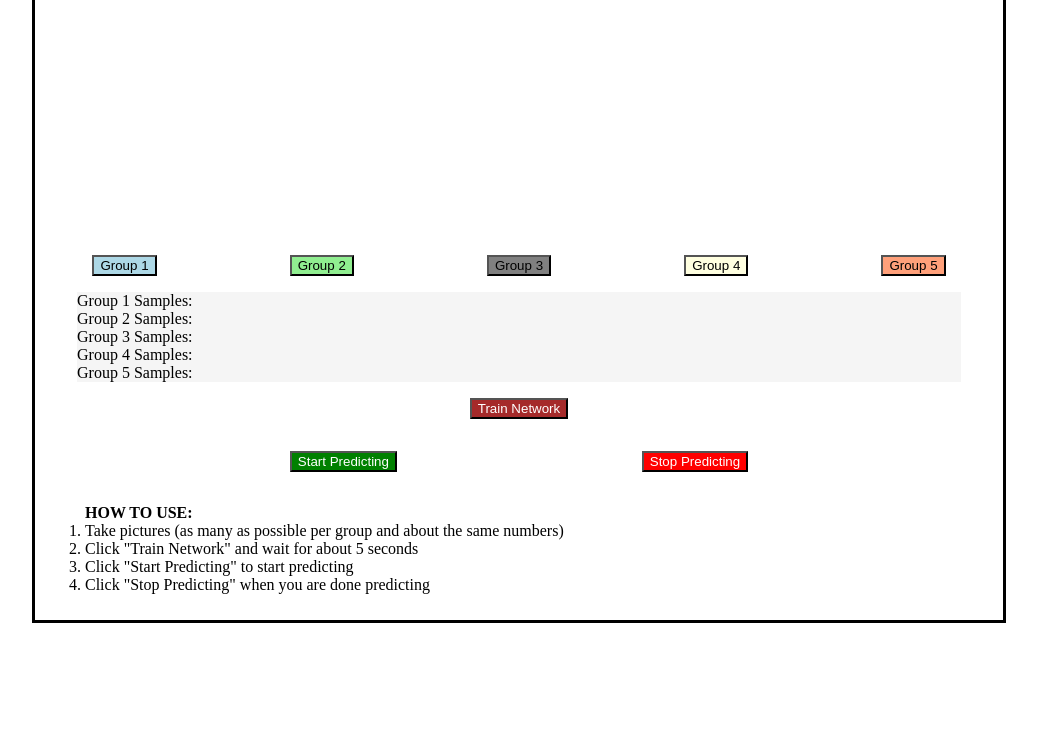
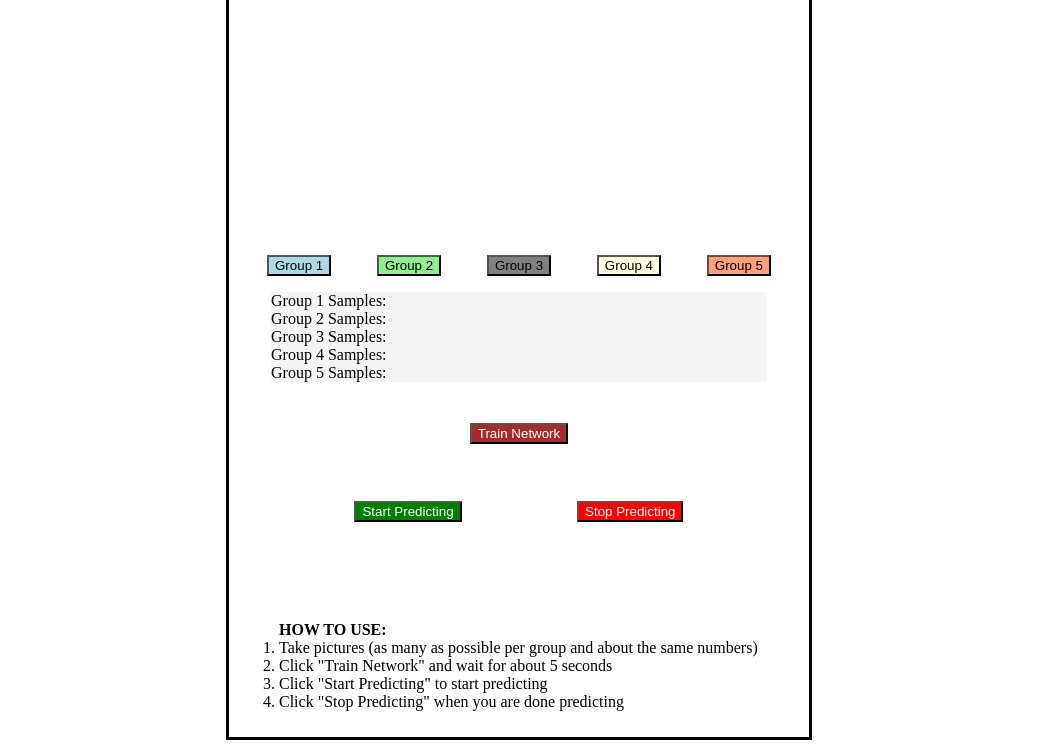
Before and after one commit to ridwibra/Camera-Image_Classifier, a website: page static/classify.html in a window 1280 px wide. Shown: the part 94-842 px from the top of the page, without its empty margins (121-1158 px from the left). Before the commit the page ends 800 px from the top, so only its background shows below. Drawn offline with Linux system fonts and the light colour scheme; a script that the page names is missing.

Commit message:
adjust the appearance of the interface

```diff
--- a/static/classify.html
+++ b/static/classify.html
@@ -10,12 +10,19 @@ webcam.js - google opensorced to manage webcam in browser and tp convert images
 <script src="rps-dataset.js"></script>
 
 <style>
+    body {
+        height: 100%;
+        width: auto;
+    }
     .everything {
         margin: auto;
-        width: 75%;
-        height: 90%;
+        width: 35rem;
+        height: 50rem;
         padding: 10px;
         border: 3px solid black;
+        display: flex;
+        flex-direction: column;
+        justify-content: space-between;
     }
     h1 {
         text-align: center;
```
